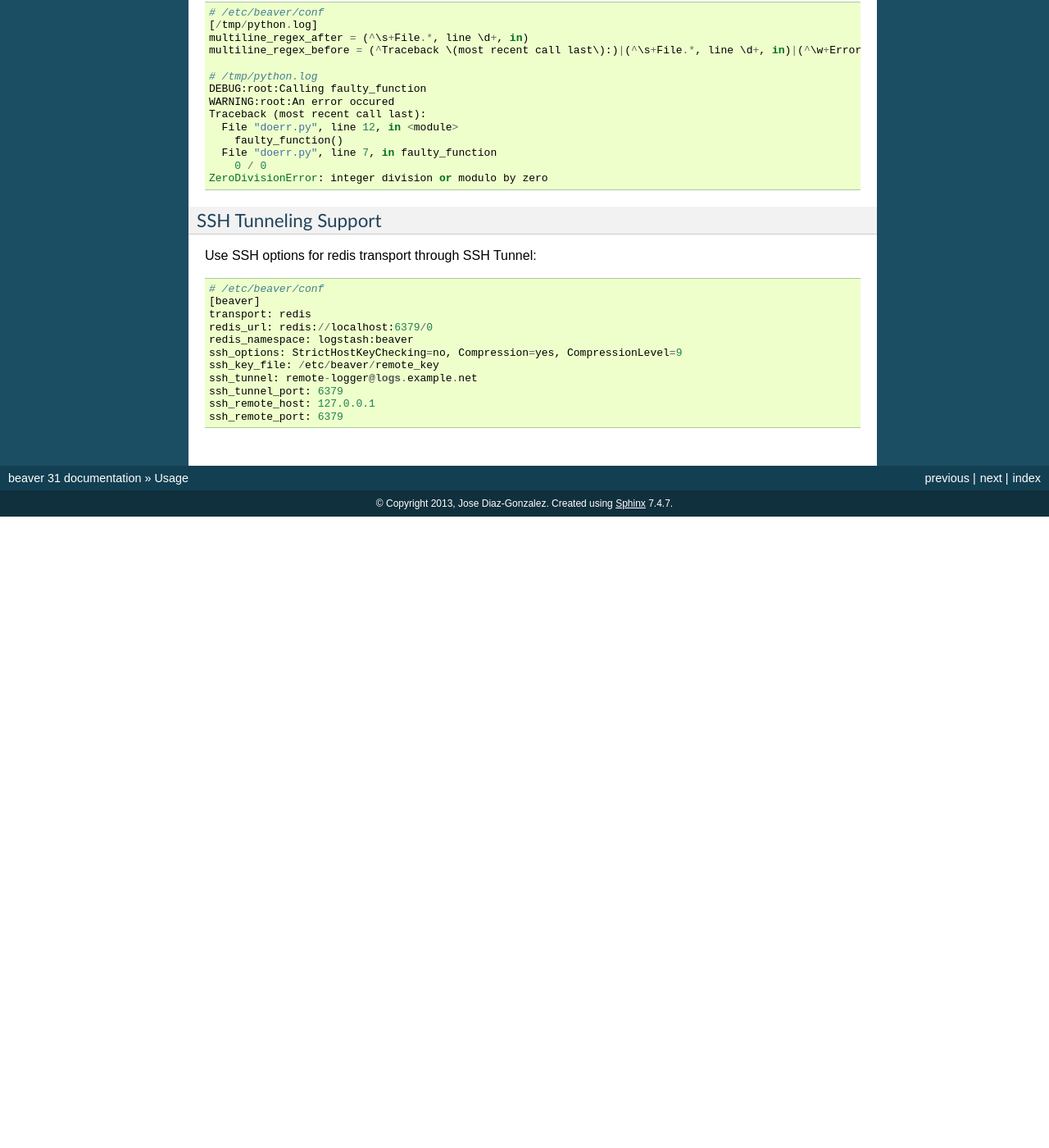
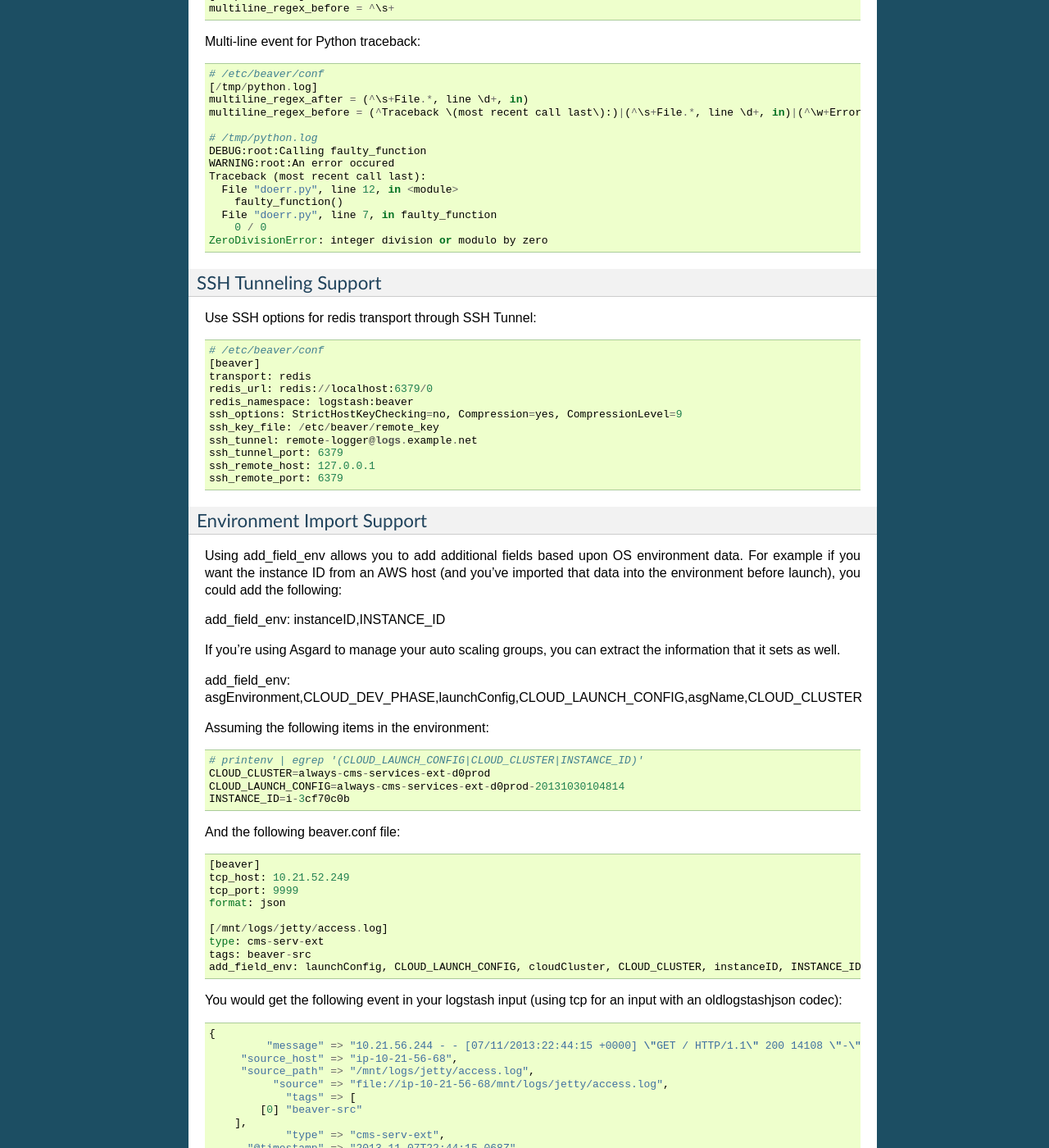
Before and after one commit to python-beaver/python-beaver, a Sphinx documentation site: the page built from docs/user/usage.rst, in a window 1280 px wide and 1400 px high, scrolled down 8041 px. Shown: the whole window at 82% size. Built offline with Sphinx 7.4.7, drawn with Linux system fonts in a browser that asks for light colours; before the commit the page ends 8671 px from its top, so only the background shows below that; some of the changed text lies outside the part shown.

Commit message:
Add add_field_env option to the config file to allow fields to be added using values from the environment.
Closes #214

```diff
--- a/docs/user/usage.rst
+++ b/docs/user/usage.rst
@@ -113,6 +113,10 @@ The following can also be passed via argparse. Argparse will override all option
 The following configuration key allows cleaning up the worker and transport sub-processes on an interval respawning
 
 * refresh_worker_process: Default ``None``. Interval between sub-process cleanup
+
+The following configuration key allows the importing of OS environment data into the event.
+
+* add_field_env: Default ``None``. Format is fieldname1,ENVVARIABLE1[,fieldname2,ENVVARIABLE2, ...]
 
 Examples
 --------
@@ -475,3 +479,69 @@ Use SSH options for redis transport through SSH Tunnel::
     ssh_tunnel_port: 6379
     ssh_remote_host: 127.0.0.1
     ssh_remote_port: 6379
+
+
+Environment Import Support
+**************************
+
+Using add_field_env allows you to add additional fields based upon OS environment data. For example if you
+want the instance ID from an AWS host (and you've imported that data into the environment before launch),
+you could add the following:
+
+add_field_env: instanceID,INSTANCE_ID
+
+If you're using Asgard to manage your auto scaling groups, you can extract the information that it sets as well.
+
+add_field_env: asgEnvironment,CLOUD_DEV_PHASE,launchConfig,CLOUD_LAUNCH_CONFIG,asgName,CLOUD_CLUSTER
+
+
+Assuming the following items in the environment::
+
+    # printenv | egrep '(CLOUD_LAUNCH_CONFIG|CLOUD_CLUSTER|INSTANCE_ID)'
+    CLOUD_CLUSTER=always-cms-services-ext-d0prod
+    CLOUD_LAUNCH_CONFIG=always-cms-services-ext-d0prod-20131030104814
+    INSTANCE_ID=i-3cf70c0b
+
+And the following beaver.conf file::
+
+    [beaver]
+    tcp_host: 10.21.52.249
+    tcp_port: 9999
+    format: json
+
+    [/mnt/logs/jetty/access.log]
+    type: cms-serv-ext
+    tags: beaver-src
+    add_field_env: launchConfig, CLOUD_LAUNCH_CONFIG, cloudCluster, CLOUD_CLUSTER, instanceID, INSTANCE_ID
+
+You would get the following event in your logstash input (using tcp for an input with an oldlogstashjson codec)::
+
+    {
+             "message" => "10.21.56.244 - - [07/11/2013:22:44:15 +0000] \"GET / HTTP/1.1\" 200 14108 \"-\" \"NING/1.0\"",
+         "source_host" => "ip-10-21-56-68",
+         "source_path" => "/mnt/logs/jetty/access.log",
+              "source" => "file://ip-10-21-56-68/mnt/logs/jetty/access.log",
+                "tags" => [
+            [0] "beaver-src"
+        ],
+                "type" => "cms-serv-ext",
+          "@timestamp" => "2013-11-07T22:44:15.068Z",
+          "instanceID" => "i-3cf70c0b",
+        "cloudCluster" => "always-cms-services-ext-d0prod",
+        "launchConfig" => "always-cms-services-ext-d0prod-20131030104814",
+            "@version" => "1",
+                "host" => "10.21.56.68:36952"
+    }
+
+This is functionally equivalent to the logstash environment filter. The information format with add_field_env is
+slightly different than add_field. The add_field keyword will add the values to an array within logstash, whereas
+add_field_env passes it as a string. You end up with a key => value pair, just as you would in the source system's
+environment.
+
+Sample of data from add_field::
+    myKey => [
+        [0] "myValue"
+    ],
+
+Sample of data from add_field_env::
+    myKey => "myValue"
```
Also changed, not shown: 1 other file.
